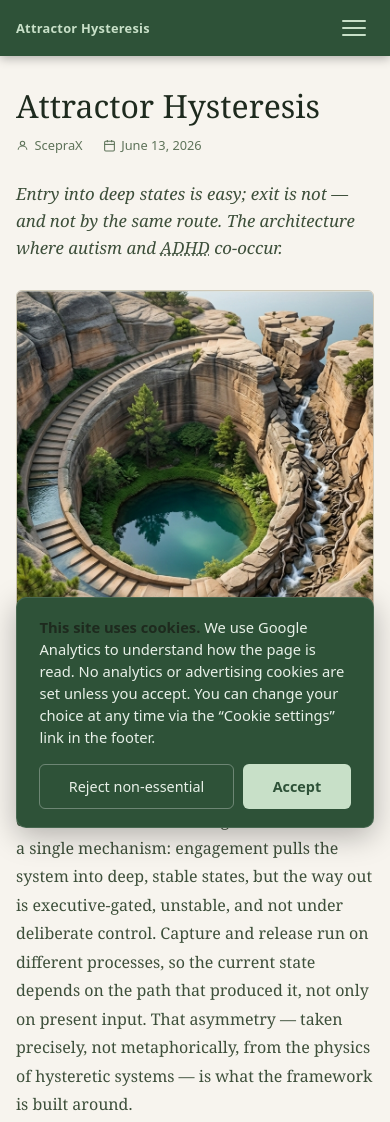
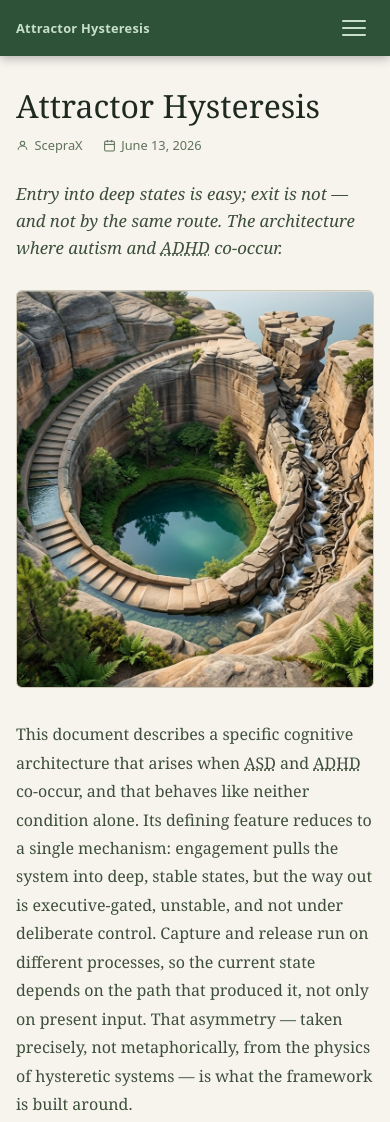
Before and after one commit to ScepraX/attractor-hysteresis, a plain HTML site: page index.html in a window 390 px wide. Shown: the top 1122 px of the page. Drawn offline with Linux system fonts and the light colour scheme.

Commit message:
Remove cookie consent banner and related scripts from index.html and style.css

```diff
--- a/index.html
+++ b/index.html
@@ -2,37 +2,6 @@
 <html lang="en">
 
 <head>
-    <!-- Google tag (gtag.js) with Consent Mode v2 -->
-    <script>
-        // Consent Mode v2: deny everything BEFORE the tag loads, so no
-        // analytics/advertising cookies or identifiers are set until the
-        // visitor opts in. Satisfies GDPR/ePrivacy prior-consent (EU/UK),
-        // and CCPA/CPRA opt-out (California) since storage starts denied.
-        window.dataLayer = window.dataLayer || [];
-        function gtag() { dataLayer.push(arguments); }
-
-        var stored = null;
-        try { stored = localStorage.getItem('cookie-consent'); } catch (e) {}
-
-        gtag('consent', 'default', {
-            'ad_storage': stored === 'granted' ? 'granted' : 'denied',
-            'ad_user_data': stored === 'granted' ? 'granted' : 'denied',
-            'ad_personalization': stored === 'granted' ? 'granted' : 'denied',
-            'analytics_storage': stored === 'granted' ? 'granted' : 'denied',
-            'wait_for_update': 500
-        });
-        // Cookieless pings while consent is denied (so EU visitors still
-        // get privacy-safe modelled measurement, no identifiers stored).
-        gtag('set', 'url_passthrough', true);
-        gtag('set', 'ads_data_redaction', true);
-
-        gtag('js', new Date());
-        gtag('config', 'G-ENCWQBF6NH', {
-            'cookie_domain': 'sceprax.github.io'
-        });
-    </script>
-    <script async src="https://www.googletagmanager.com/gtag/js?id=G-ENCWQBF6NH"></script>
-
     <meta charset="UTF-8">
     <meta name="viewport" content="width=device-width, initial-scale=1">
 
@@ -2379,68 +2348,8 @@
 
     <!-- ── Site footer ───────────────────────────────────────── -->
     <footer class="site-footer">
-        <p>Attractor Hysteresis &nbsp;·&nbsp; ScepraX &nbsp;·&nbsp; <time datetime="2026-06-04">2026</time>
-            &nbsp;·&nbsp; <a href="#" id="cookie-settings">Cookie settings</a></p>
+        <p>Attractor Hysteresis &nbsp;·&nbsp; ScepraX &nbsp;·&nbsp; <time datetime="2026-06-04">2026</time></p>
     </footer>
-
-    <!-- ── Cookie consent banner ─────────────────────────────── -->
-    <div id="cookie-banner" class="cookie-banner" role="dialog" aria-live="polite"
-        aria-label="Cookie consent" hidden>
-        <div class="cookie-banner__text">
-            <p><strong>This site uses cookies.</strong> We use Google Analytics to understand how the
-                page is read. No analytics or advertising cookies are set unless you accept. You can
-                change your choice at any time via the “Cookie settings” link in the footer.</p>
-        </div>
-        <div class="cookie-banner__actions">
-            <button type="button" class="cookie-btn cookie-btn--ghost" data-consent="denied">Reject
-                non-essential</button>
-            <button type="button" class="cookie-btn cookie-btn--solid" data-consent="granted">Accept</button>
-        </div>
-    </div>
-
-    <script>
-        (function () {
-            var KEY = 'cookie-consent';
-            var banner = document.getElementById('cookie-banner');
-
-            function read() {
-                try { return localStorage.getItem(KEY); } catch (e) { return null; }
-            }
-            function write(v) {
-                try { localStorage.setItem(KEY, v); } catch (e) {}
-            }
-            function apply(state) {
-                var v = state === 'granted' ? 'granted' : 'denied';
-                gtag('consent', 'update', {
-                    'ad_storage': v,
-                    'ad_user_data': v,
-                    'ad_personalization': v,
-                    'analytics_storage': v
-                });
-            }
-            function decide(state) {
-                write(state);
-                apply(state);
-                if (banner) banner.hidden = true;
-            }
-
-            // Show the banner only if no choice has been recorded yet.
-            if (!read() && banner) banner.hidden = false;
-
-            document.querySelectorAll('#cookie-banner [data-consent]').forEach(function (btn) {
-                btn.addEventListener('click', function () {
-                    decide(btn.getAttribute('data-consent'));
-                });
-            });
-
-            // Footer "Cookie settings" link re-opens the banner.
-            var reopen = document.getElementById('cookie-settings');
-            if (reopen) reopen.addEventListener('click', function (e) {
-                e.preventDefault();
-                if (banner) banner.hidden = false;
-            });
-        })();
-    </script>
 
 </body>
 
--- a/style.css
+++ b/style.css
@@ -540,86 +540,3 @@ li {
     padding-left: 1rem;
     margin: 1.2rem 0;
 }
-
-/* ── Cookie consent banner ──────────────────────────── */
-.cookie-banner {
-    position: fixed;
-    left: 1rem;
-    right: 1rem;
-    bottom: 1rem;
-    z-index: 1000;
-    max-width: 60rem;
-    margin: 0 auto;
-    display: flex;
-    flex-wrap: wrap;
-    align-items: center;
-    gap: 1rem 1.5rem;
-    padding: 1.1rem 1.4rem;
-    background: var(--moss-dark);
-    color: var(--moss-pale);
-    border: 1px solid rgba(255, 255, 255, 0.12);
-    border-radius: 10px;
-    box-shadow: 0 8px 30px rgba(0, 0, 0, 0.28);
-    font-family: system-ui, sans-serif;
-}
-
-.cookie-banner[hidden] {
-    display: none;
-}
-
-.cookie-banner__text {
-    flex: 1 1 22rem;
-}
-
-.cookie-banner__text p {
-    margin: 0;
-    font-size: 0.92rem;
-    line-height: 1.5;
-    color: var(--moss-lighter);
-}
-
-.cookie-banner__actions {
-    display: flex;
-    flex-wrap: wrap;
-    gap: 0.6rem;
-}
-
-.cookie-btn {
-    font: inherit;
-    font-size: 0.9rem;
-    cursor: pointer;
-    padding: 0.55rem 1.1rem;
-    border-radius: 6px;
-    border: 1px solid transparent;
-    transition: background 0.15s, color 0.15s, border-color 0.15s;
-}
-
-.cookie-btn--solid {
-    background: var(--moss-light);
-    color: var(--moss-dark);
-    font-weight: 600;
-}
-
-.cookie-btn--solid:hover {
-    background: #fff;
-}
-
-.cookie-btn--ghost {
-    background: transparent;
-    color: var(--moss-lighter);
-    border-color: rgba(255, 255, 255, 0.3);
-}
-
-.cookie-btn--ghost:hover {
-    background: rgba(255, 255, 255, 0.1);
-}
-
-@media (max-width: 43.75em) {
-    .cookie-banner__actions {
-        width: 100%;
-    }
-
-    .cookie-btn {
-        flex: 1 1 auto;
-    }
-}
```
